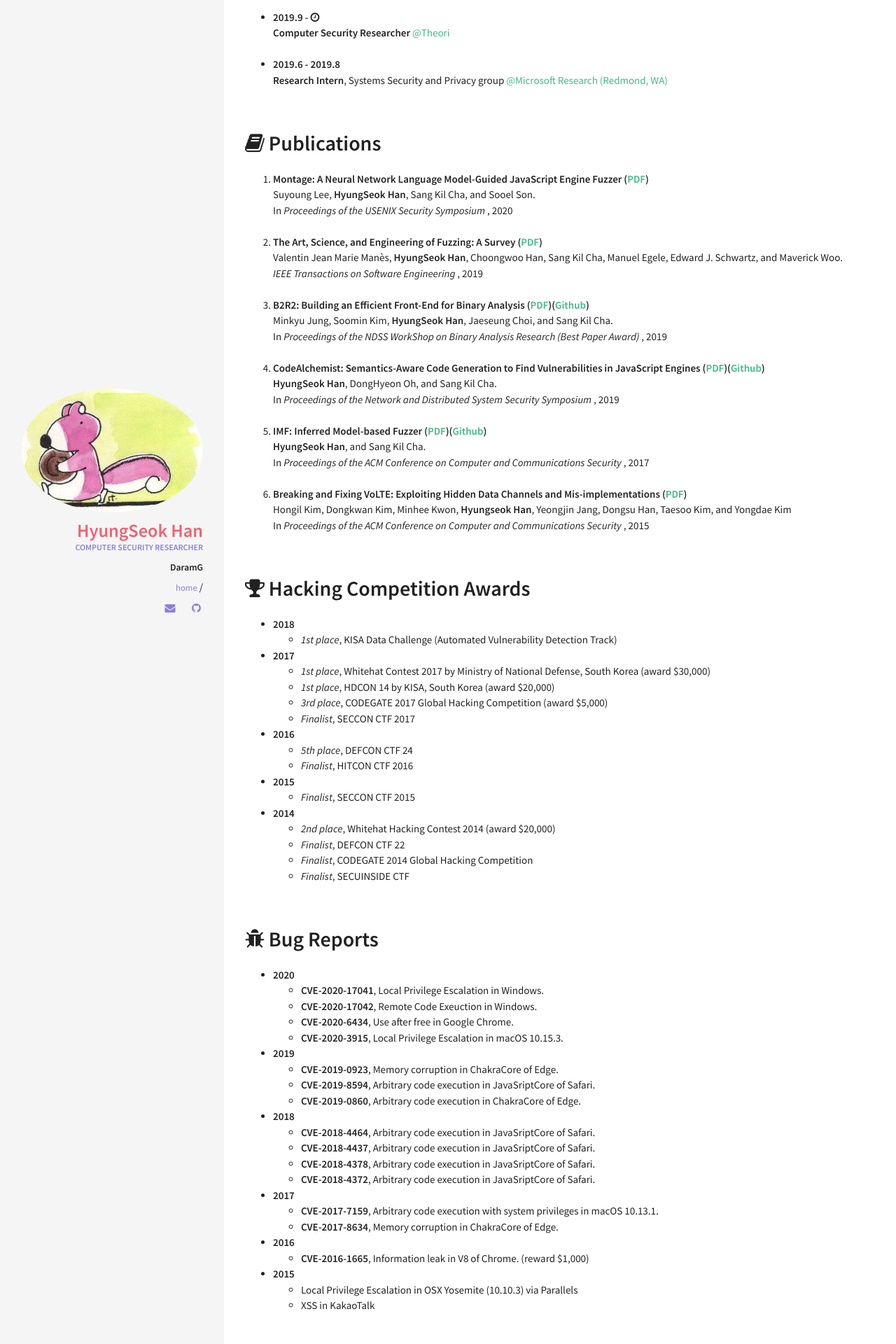
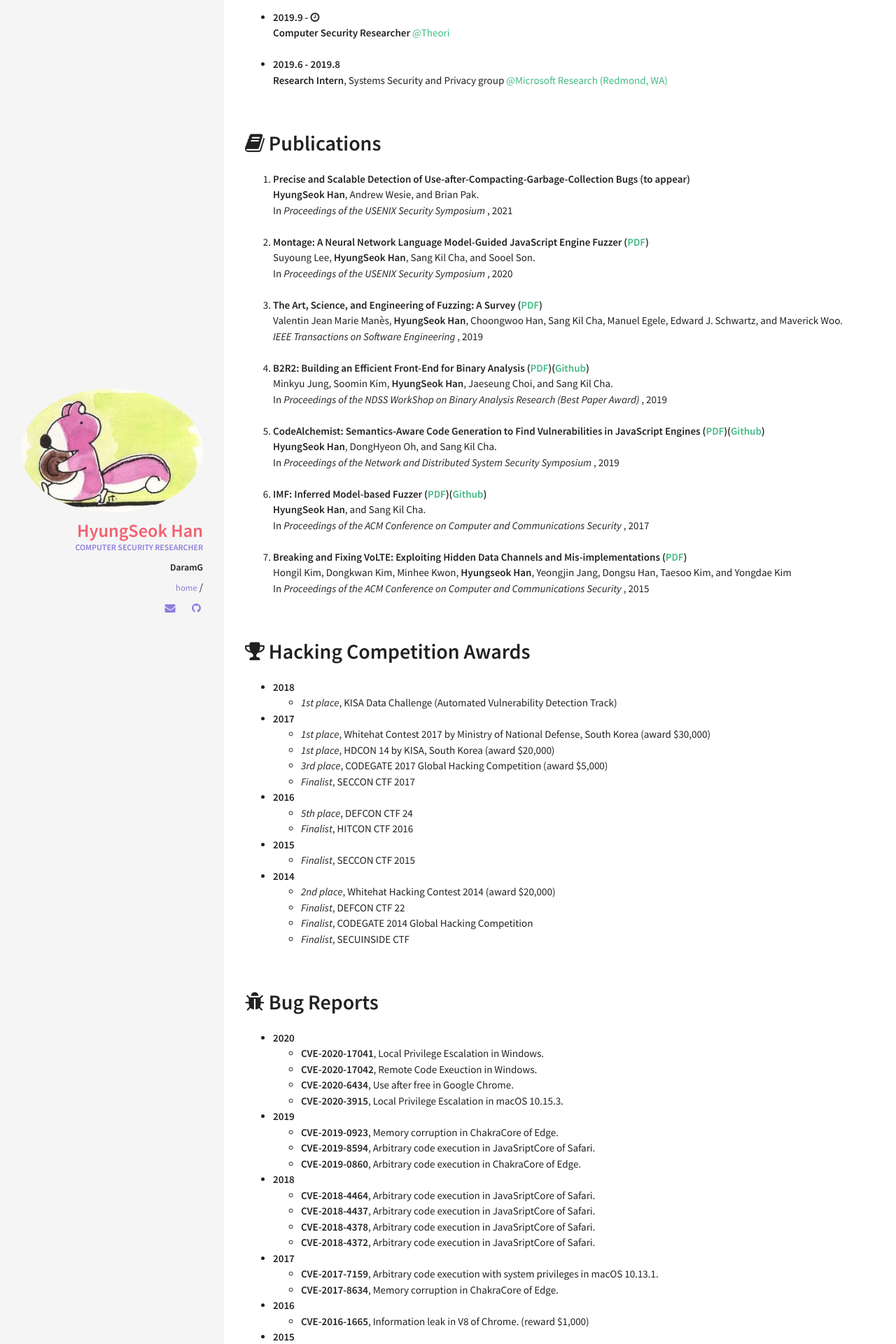
Before and after one commit to DaramG/daramg.github.io, a Jekyll site: the page built from index.html, in a window 1280 px wide. Shown: the part 602-2522 px from the top of the page at 70% size. Built offline with Jekyll 4.4.1, drawn with Linux system fonts in a browser that asks for light colours.

Commit message:
Update publication.yml

```diff
--- a/_data/index/publication.yml
+++ b/_data/index/publication.yml
@@ -1,3 +1,9 @@
+- title: "Precise and Scalable Detection of Use-after-Compacting-Garbage-Collection Bugs"
+  howto: (to appear)
+  where: In <em>Proceedings of the USENIX Security Symposium</em>
+  year : 2021
+  authors: <strong>HyungSeok Han</strong>, Andrew Wesie, and Brian Pak.
+
 - title: "Montage: A Neural Network Language Model-Guided JavaScript Engine Fuzzer"
   howto: (<a href="https://leeswimming.com/papers/lee-sec20.pdf">PDF</a>)
   where: In <em>Proceedings of the USENIX Security Symposium</em>
```
